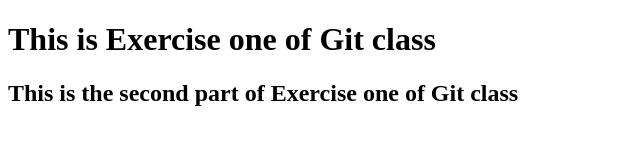
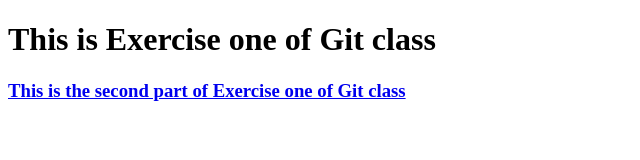
Before and after one commit to T94P/edit-git-1, a plain HTML site: page index.html in a window 1280 px wide. Shown: the whole page, without its empty margins (0-640 px from the left). Drawn offline with Linux system fonts and the light colour scheme.

Commit message:
exercicio01_02

```diff
--- a/index.html
+++ b/index.html
@@ -8,6 +8,6 @@
 <body>
     <h1>This is Exercise one of Git class</h1>
 
-    <h2>This is the second part of Exercise one of Git class</h2>
+    <h3><a href="./README">This is the second part of Exercise one of Git class</a></h3>
 </body>
 </html>
```
